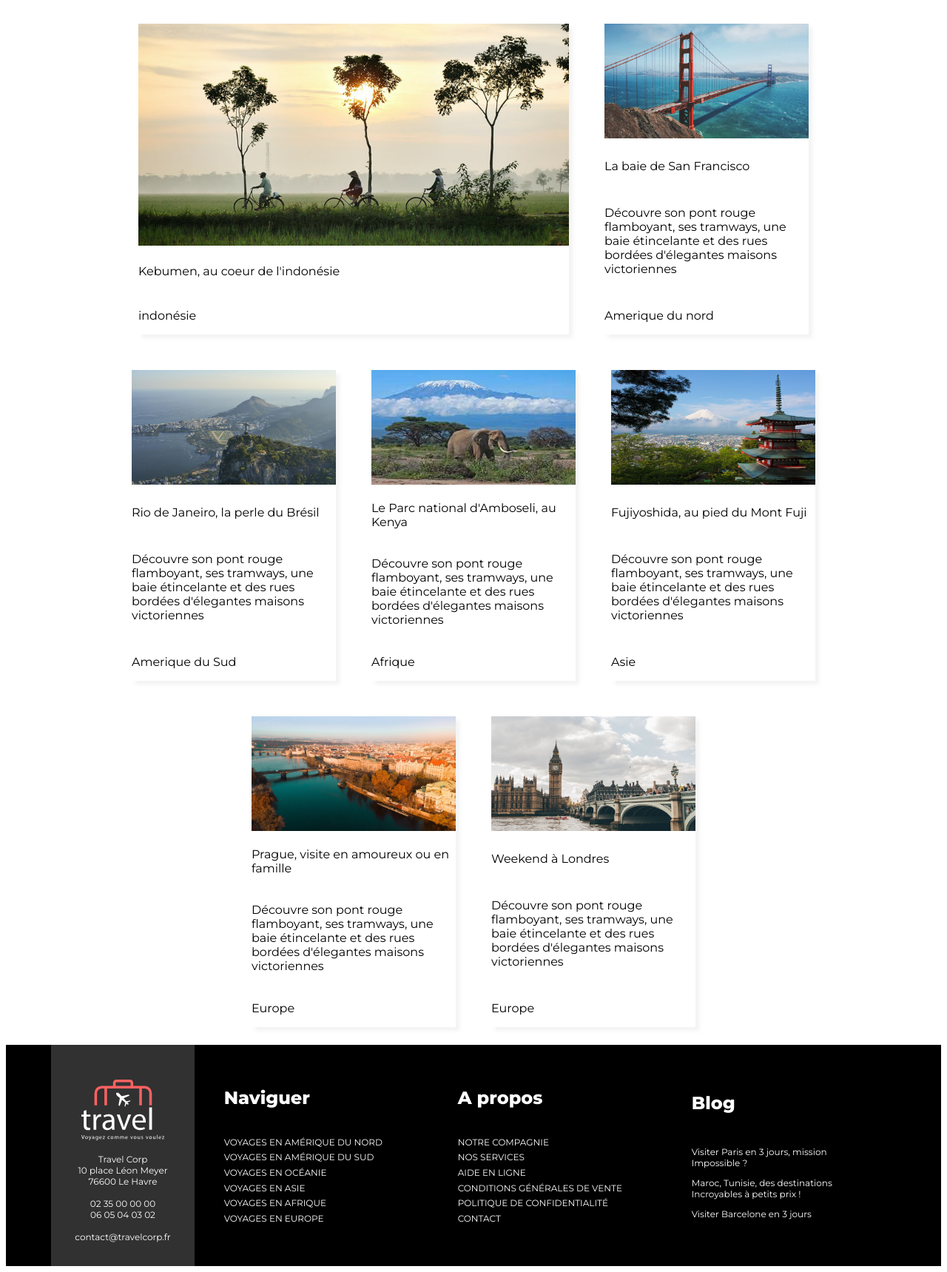
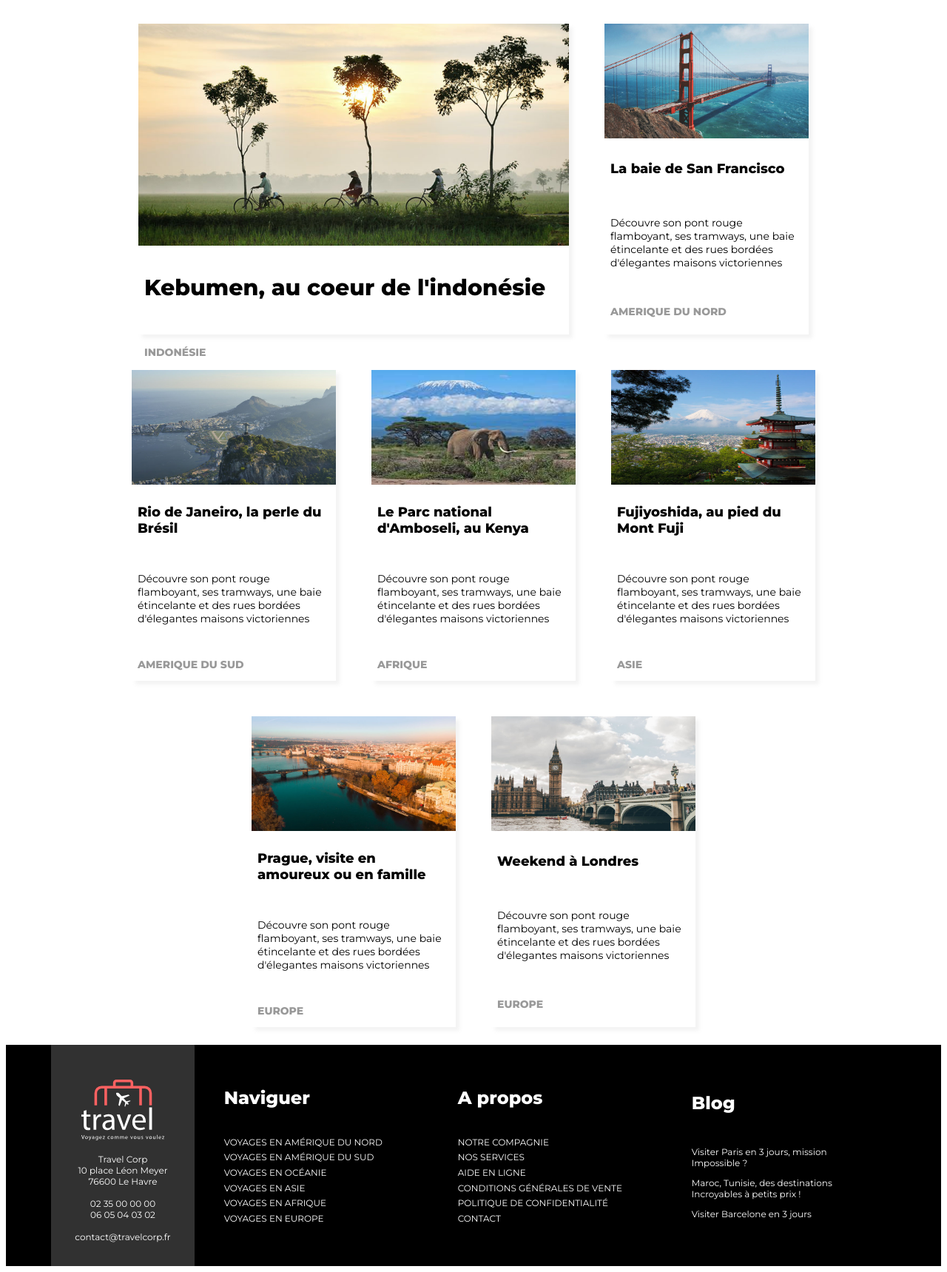
Before and after one commit to Dydpool/TPa2, a PHP site: page / in a window 1280 px wide. Shown: the whole page at 74% size. Run offline with PHP 8.4, Linux system fonts and the light colour scheme.

Commit message:
page ok2

```diff
--- a/assets/css/style.css
+++ b/assets/css/style.css
@@ -137,3 +137,24 @@ ul {
   display: flex;
   padding-bottom: 2rem;
 }
+.title {
+  font-size: 1.125rem;
+  font-weight: bold;
+  padding: 0.5rem;
+}
+.title2 {
+  font-size: 1.875rem;
+  font-weight: bold;
+  padding: 0.5rem;
+}
+.pays {
+  font-size: 0.875rem;
+  font-weight: bold;
+  color: #999999;
+  text-transform: uppercase;
+  padding: 0.5rem;
+}
+.description {
+  font-size: 0.875rem;
+  padding: 0.5rem;
+}
--- a/index.html
+++ b/index.html
@@ -16,8 +16,8 @@
           class="cyclistes"
           alt="3cyclistes"
         />
-        <p>Kebumen, au coeur de l'indonésie</p>
-        <p>indonésie</p>
+        <p class="title2">Kebumen, au coeur de l'indonésie</p>
+        <p class="pays">indonésie</p>
       </div>
       <!-- SanFrancisco -->
       <div class="card">
@@ -27,34 +27,34 @@
           alt="PontSanFrancisco"
         />
 
-        <p>La baie de San Francisco</p>
-        <p>
+        <p class="title">La baie de San Francisco</p>
+        <p class="description">
           Découvre son pont rouge flamboyant, ses tramways, une baie étincelante
           et des rues bordées d'élegantes maisons victoriennes
         </p>
-        <p>Amerique du nord</p>
+        <p class="pays">Amerique du nord</p>
       </div>
       <!-- Rio -->
       <div class="card">
         <img src="assets/img/photoRio.jpg" class="Rio" alt="Rio" />
 
-        <p>Rio de Janeiro, la perle du Brésil</p>
-        <p>
+        <p class="title">Rio de Janeiro, la perle du Brésil</p>
+        <p class="description">
           Découvre son pont rouge flamboyant, ses tramways, une baie étincelante
           et des rues bordées d'élegantes maisons victoriennes
         </p>
-        <p>Amerique du Sud</p>
+        <p class="pays">Amerique du Sud</p>
       </div>
       <!-- Kenya -->
       <div class="card">
         <img src="assets/img/photoKenya.jpg" class="Kenya" alt="Kenya" />
 
-        <p>Le Parc national d'Amboseli, au Kenya</p>
-        <p>
+        <p class="title">Le Parc national d'Amboseli, au Kenya</p>
+        <p class="description">
           Découvre son pont rouge flamboyant, ses tramways, une baie étincelante
           et des rues bordées d'élegantes maisons victoriennes
         </p>
-        <p>Afrique</p>
+        <p class="pays">Afrique</p>
       </div>
       <!-- MontFuji -->
       <div class="card">
@@ -64,34 +64,34 @@
           alt="Fujiyoshida"
         />
 
-        <p>Fujiyoshida, au pied du Mont Fuji</p>
-        <p>
+        <p class="title">Fujiyoshida, au pied du Mont Fuji</p>
+        <p class="description">
           Découvre son pont rouge flamboyant, ses tramways, une baie étincelante
           et des rues bordées d'élegantes maisons victoriennes
         </p>
-        <p>Asie</p>
+        <p class="pays">Asie</p>
       </div>
       <!-- Prague -->
       <div class="card">
         <img src="assets/img/photoPrague.jpg" class="Prague" alt="Prague" />
 
-        <p>Prague, visite en amoureux ou en famille</p>
-        <p>
+        <p class="title">Prague, visite en amoureux ou en famille</p>
+        <p class="description">
           Découvre son pont rouge flamboyant, ses tramways, une baie étincelante
           et des rues bordées d'élegantes maisons victoriennes
         </p>
-        <p>Europe</p>
+        <p class="pays">Europe</p>
       </div>
       <!-- Londres -->
       <div class="card">
         <img src="assets/img/photoLondre.jpg" class="Londres" alt="Londres" />
 
-        <p>Weekend à Londres</p>
-        <p>
+        <p class="title">Weekend à Londres</p>
+        <p class="description">
           Découvre son pont rouge flamboyant, ses tramways, une baie étincelante
           et des rues bordées d'élegantes maisons victoriennes
         </p>
-        <p>Europe</p>
+        <p class="pays">Europe</p>
       </div>
     </div>
 
```
